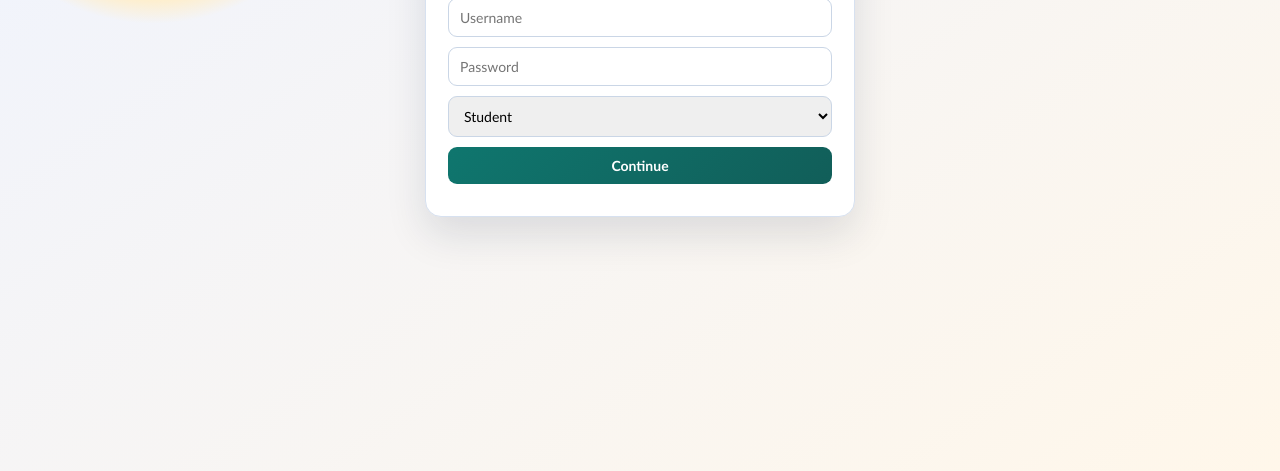
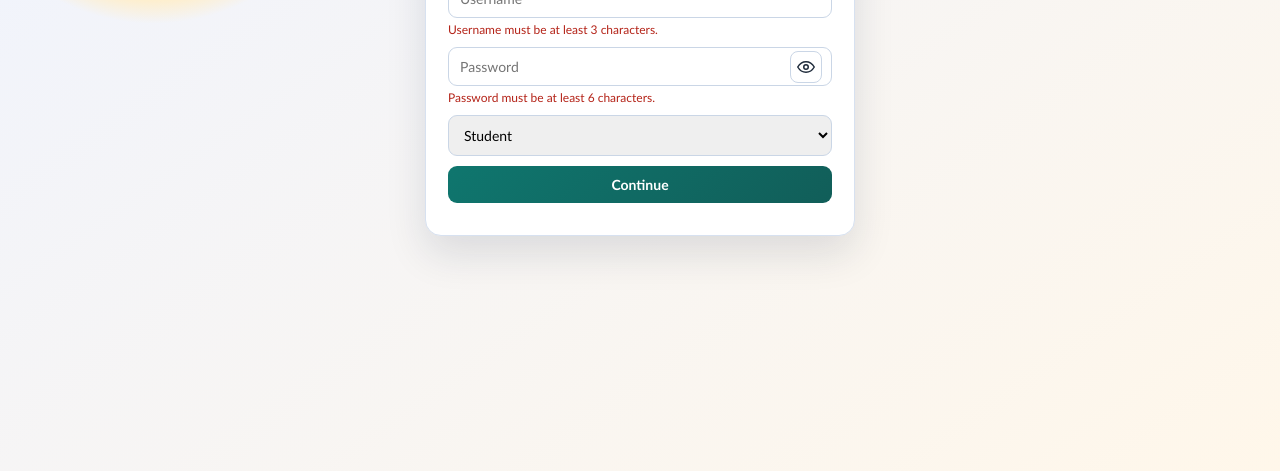
Before and after one commit to SANTHIYA050406/STUDENT-KNOELEDGE-APPLICATION-PERFORMANCE-TOOL, a plain HTML site: page index.html in a window 1280 px wide. Shown: the part 329-800 px from the top of the page. Drawn offline with Linux system fonts and the light colour scheme.

Commit message:
Add password show/hide and login hints

```diff
--- a/index.html
+++ b/index.html
@@ -83,6 +83,48 @@
       background: linear-gradient(135deg, var(--brand), var(--brand-2));
     }
 
+    .hint {
+      margin: -6px 0 10px;
+      font-size: 12px;
+      color: #b42318;
+    }
+
+    .pw-wrap {
+      position: relative;
+      margin-bottom: 10px;
+    }
+
+    .pw-wrap input {
+      margin-bottom: 0;
+      padding-right: 44px;
+    }
+
+    .pw-toggle {
+      position: absolute;
+      right: 10px;
+      top: 50%;
+      transform: translateY(-50%);
+      border: 1px solid #cad6e6;
+      background: #ffffff;
+      color: #1e2a3a;
+      width: 32px;
+      height: 32px;
+      border-radius: 8px;
+      display: grid;
+      place-items: center;
+      cursor: pointer;
+      padding: 0;
+      margin: 0;
+    }
+
+    .pw-toggle:focus {
+      outline: none;
+      box-shadow: 0 0 0 3px #dbe7ff;
+      border-color: #2f63b4;
+    }
+
+    .pw-toggle svg { width: 18px; height: 18px; }
+
     .hidden { display: none; }
 
     .setup-box {
@@ -97,7 +139,18 @@
     <h2>Login</h2>
 
     <input type="text" id="username" placeholder="Username" />
-    <input type="password" id="password" placeholder="Password" />
+    <p class="hint">Username must be at least 3 characters.</p>
+
+    <div class="pw-wrap">
+      <input type="password" id="password" placeholder="Password" />
+      <button type="button" class="pw-toggle" id="togglePassword" aria-label="Show password">
+        <svg viewBox="0 0 24 24" fill="none" stroke="currentColor" stroke-width="2" stroke-linecap="round" stroke-linejoin="round" aria-hidden="true">
+          <path d="M1 12s4-7 11-7 11 7 11 7-4 7-11 7S1 12 1 12z"></path>
+          <circle cx="12" cy="12" r="3"></circle>
+        </svg>
+      </button>
+    </div>
+    <p class="hint">Password must be at least 6 characters.</p>
     <select id="role">
       <option value="student">Student</option>
       <option value="teacher">Teacher</option>
@@ -133,9 +186,17 @@
 
   const studentSetup = document.getElementById("studentSetup");
   const teacherSetup = document.getElementById("teacherSetup");
+  const togglePassword = document.getElementById("togglePassword");
 
   let pendingUser = null;
   let pendingRole = null;
+
+  togglePassword.addEventListener("click", () => {
+    const input = document.getElementById("password");
+    const showing = input.type === "text";
+    input.type = showing ? "password" : "text";
+    togglePassword.setAttribute("aria-label", showing ? "Show password" : "Hide password");
+  });
 
   function showStudentSetup(user) {
     teacherSetup.classList.add("hidden");
```
Also changed, not shown: index2.html (+59 -1 lines).
